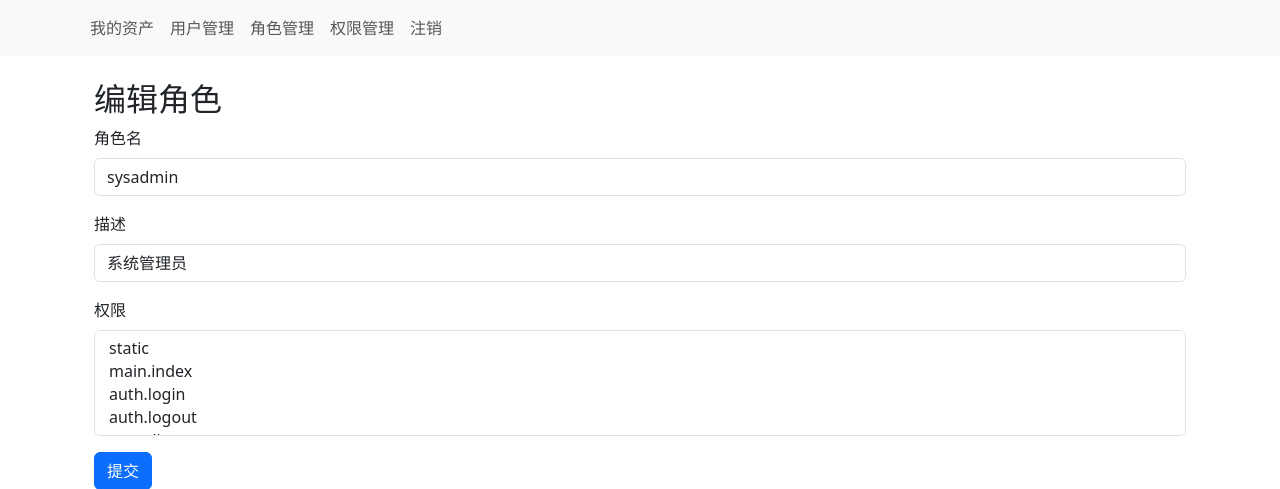
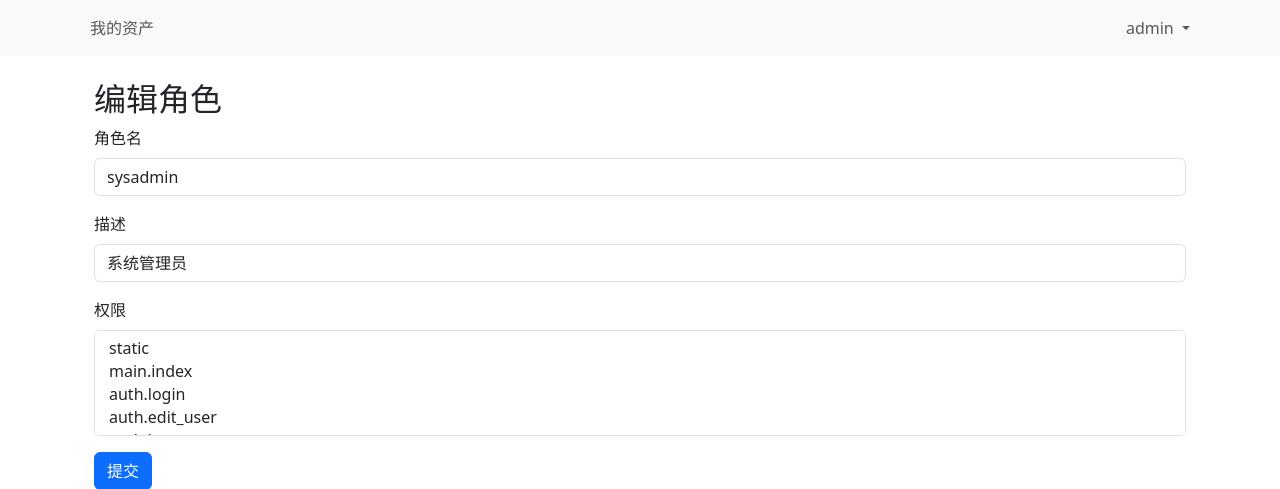
Before and after one commit to bright-angel/FlaskAssetManagement, a Flask app: page /admin/role/edit/1 in a window 1280 px wide. Shown: the top 489 px of the page. Run offline with Flask 3, Linux system fonts and the light colour scheme; a user stored in the database is signed in; some libraries are stand-ins or nearby versions.

Commit message:
feat: 添加用户编辑功能和用户表单，更新权限检查

```diff
--- a/app/forms.py
+++ b/app/forms.py
@@ -27,6 +27,13 @@ class LoginForm(FlaskForm):
     remember = BooleanField("记住我")
     submit = SubmitField("提交")
 
+class UserForm1(FlaskForm):
+    username = StringField("用户名", validators=[DataRequired(), Length(3, 20)])
+    password = PasswordField("密码", validators=[])
+    confirm_password = PasswordField(
+        "确认密码", validators=[EqualTo("password", "两次密码不一致")]
+    )
+    submit = SubmitField("提交")
 
 class UserForm(FlaskForm):
     username = StringField("用户名", validators=[DataRequired(), Length(3, 20)])
--- a/app/routes/asset.py
+++ b/app/routes/asset.py
@@ -53,7 +53,7 @@ def create_asset():
 @login_required
 def edit_asset(id):
     asset = Asset.query.get_or_404(id)
-    if asset.crearted_by != current_user.id and not current_user.is_admin():
+    if asset.crearted_by != current_user.id and not current_user.is_superuser:
         flash("You do not have permission to edit this asset", "danger")
         return redirect(url_for("asset.list_assets"))
 
--- a/app/templates/base.html
+++ b/app/templates/base.html
@@ -35,16 +35,22 @@
                 {{ render_nav_item('asset.list_assets', '我的资产') }}
                 {% endif %}
             </ul>
-            <ul class="navbar-nav mr-auto">
-                {% if current_user.is_authenticated and current_user.has_role("sysadmin") %}
-                    {{ render_nav_item('admin.user_list', '用户管理') }}
-                    {{ render_nav_item('admin.role_list', '角色管理') }}
-                    {{ render_nav_item('admin.permission_list', '权限管理') }}
-                {% endif %}
-            </ul>
-            <ul class="navbar-nav">
+            <ul class="navbar-nav ms-auto">
                 {% if current_user.is_authenticated %}
-                    {{ render_nav_item('auth.logout', '注销') }}
+                    <li class="nav-item dropdown">
+                        <a class="nav-link dropdown-toggle" href="#" id="navbarDropdown" role="button" data-bs-toggle="dropdown" aria-expanded="false">
+                            {{current_user.username}}
+                        </a>
+                        <ul class="dropdown-menu dropdown-menu-end" aria-labelledby="navbarDropdown">
+                            {% if current_user.is_superuser %}
+                                <li><a class="dropdown-item" href="{{ url_for('admin.user_list') }}">用户管理</a></li>
+                                <li><a class="dropdown-item" href="{{ url_for('admin.role_list') }}">角色管理</a></li>
+                                <li><a class="dropdown-item" href="{{ url_for('admin.permission_list') }}">权限管理</a></li>
+                                <li><hr class="dropdown-divider"></li>
+                            {% endif %}
+                            <li><a class="dropdown-item" href="{{ url_for('auth.logout') }}">注销</a></li>
+                        </ul>
+                    </li>
                 {% else %}
                     {{ render_nav_item('auth.login', '登录') }}
                 {% endif %}
```
Also changed, not shown: app/routes/auth.py (+19 -2 lines), app/templates/auth/edit_user.html (added, +9 -0 lines).
